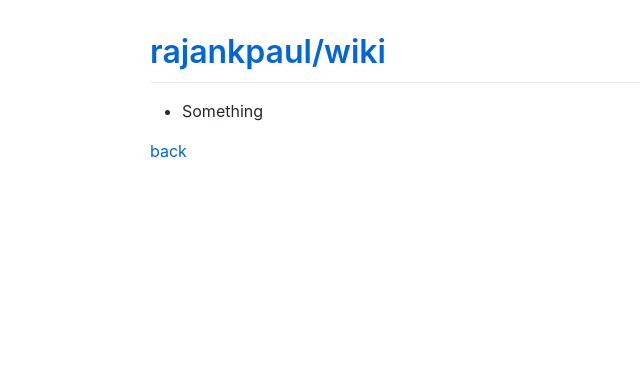
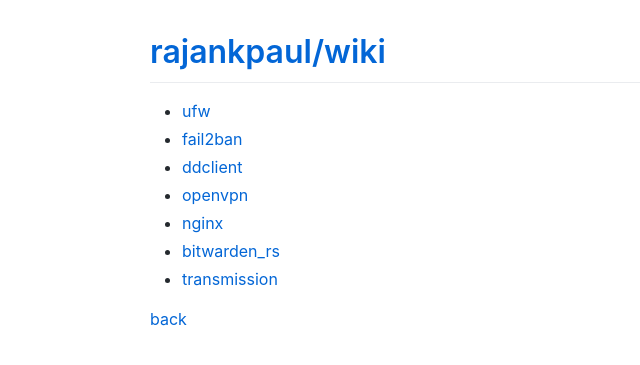
Before and after one commit to rajankpaul/docs, a Jekyll site: the page built from tutorials/linux/index.md, in a window 1280 px wide. Shown: the top 365 px of the page, without its empty margins (0-640 px from the left). Built offline with Jekyll 4.4.1, drawn with Linux system fonts in a browser that asks for light colours; comment, search, counter and statistics services are not loaded.

Commit message:
Update index.md

```diff
--- a/tutorials/linux/index.md
+++ b/tutorials/linux/index.md
@@ -3,6 +3,12 @@ layout: default
 title: Linux
 ---
 
-*   Something
+*   [ufw](./ufw/)
+*   [fail2ban](./fail2ban/)
+*   [ddclient](./ddclient/)
+*   [openvpn](./openvpn/)
+*   [nginx](./nginx/)
+*   [bitwarden_rs](./bitwarden_rs/)
+*   [transmission](./transmission/)
 
 [back](../)
```
